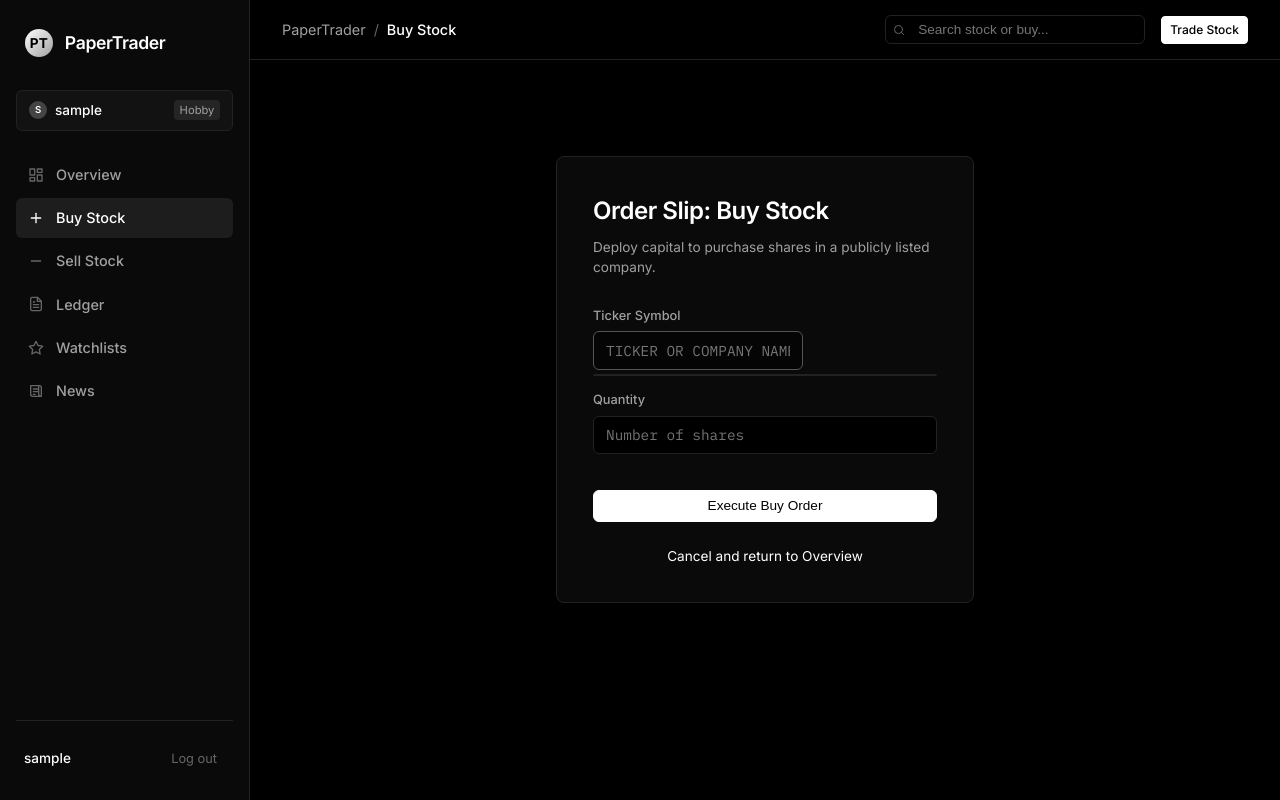
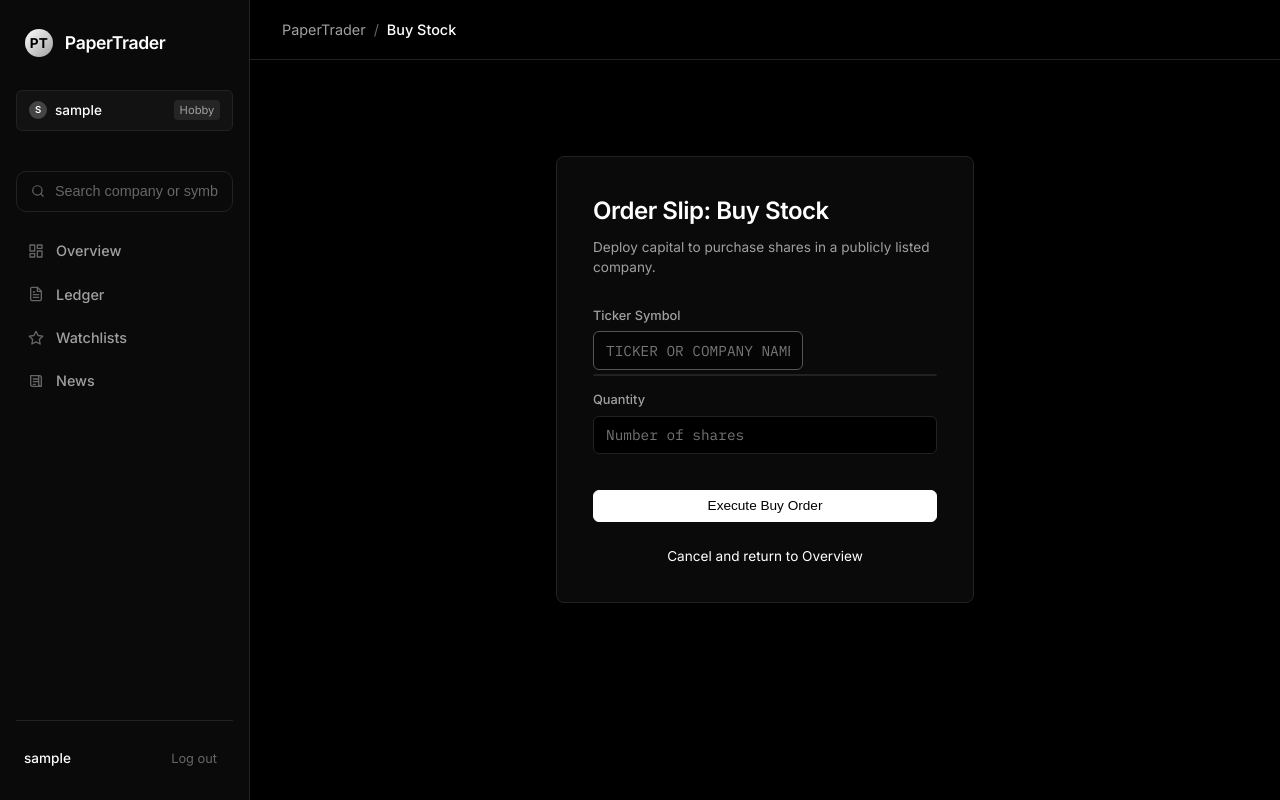
Before and after one commit to Arjunmohansaxena/PaperTrader, a Flask app: page /buy in a window 1280 px wide. Run offline with Flask 3, Linux system fonts and the light colour scheme; the visitor is signed in with stand-in values (Sample User, id 1).

Commit message:
search bar added

```diff
--- a/services/market_data_provider.py
+++ b/services/market_data_provider.py
@@ -284,10 +284,6 @@ def get_historical_prices(symbol: str, range_key: str) -> list[dict]:
             interval=interval,
             auto_adjust=False
         )
-        print("DataFrame:")
-        print(df)
-        print("Shape:", df.shape)
-        print("Columns:", df.columns)
     except Exception as e:
         raise StockNotFoundError(f"Could not fetch chart data for {symbol}: {e}")
 
--- a/static/search.js
+++ b/static/search.js
@@ -1,59 +1,116 @@
 document.addEventListener("DOMContentLoaded", () => {
-    document.querySelectorAll(".symbol-search").forEach((input) => {
-        const box = input.closest(".search-box");
-        const suggestionsEl = box ? box.querySelector(".suggestions") : null;
+    document.querySelectorAll(".symbol-search, #sidebar-search-input").forEach((input) => {
+
+        let suggestionsEl;
+        let container = null;
+
+        if (input.id === "sidebar-search-input") {
+            suggestionsEl = document.getElementById("sidebar-search-results");
+        } else {
+            container = input.closest(".search-box");
+            suggestionsEl = container ? container.querySelector(".suggestions") : null;
+        }
+
         if (!suggestionsEl) return;
 
         let debounceTimer;
 
         input.addEventListener("input", () => {
+
             clearTimeout(debounceTimer);
+
             const query = input.value.trim();
+
             if (query.length < 2) {
                 suggestionsEl.innerHTML = "";
+                suggestionsEl.style.display = "none";
                 return;
             }
-            debounceTimer = setTimeout(() => runSearch(query, input, suggestionsEl), 300);
+
+            debounceTimer = setTimeout(() => {
+                runSearch(query, input, suggestionsEl);
+            }, 250);
         });
 
         document.addEventListener("click", (event) => {
-            if (box && !box.contains(event.target)) {
+
+            if (
+                event.target !== input &&
+                !suggestionsEl.contains(event.target)
+            ) {
                 suggestionsEl.innerHTML = "";
+                suggestionsEl.style.display = "none";
             }
+
         });
 
         suggestionsEl.addEventListener("click", (event) => {
+
             const item = event.target.closest(".suggestion");
             if (!item) return;
-            input.value = item.dataset.symbol;
+
+            const symbol = item.dataset.symbol;
+
+            // Sidebar search
+            if (input.id === "sidebar-search-input") {
+                window.location.href = `/company/${symbol}`;
+                return;
+            }
+
+            // Buy / Sell page search
+            input.value = symbol;
             suggestionsEl.innerHTML = "";
+            suggestionsEl.style.display = "none";
             input.focus();
+
         });
+
     });
+
 });
 
+
 async function runSearch(query, input, suggestionsEl) {
+
     let response;
+
     try {
+
         response = await fetch(`/api/search?q=${encodeURIComponent(query)}`);
+
     } catch (err) {
+
         suggestionsEl.innerHTML = "";
+        suggestionsEl.style.display = "none";
+        return;
+
+    }
+
+    if (!response.ok) {
+        suggestionsEl.innerHTML = "";
+        suggestionsEl.style.display = "none";
         return;
     }
-    if (!response.ok) {
+
+    const stocks = await response.json();
+    console.log(stocks);
+
+    if (input.value.trim() !== query) return;
+
+    if (!stocks.length) {
         suggestionsEl.innerHTML = "";
+        suggestionsEl.style.display = "none";
         return;
     }
-    const stocks = await response.json();
-    if (input.value.trim() !== query) return; // stale response guard
-    if (!stocks.length) {
-        suggestionsEl.innerHTML = "";
-        return;
-    }
-    suggestionsEl.innerHTML = stocks.map((stock) => `
+
+    suggestionsEl.innerHTML = stocks.map(stock => `
         <div class="suggestion" data-symbol="${stock.symbol}">
-            <strong>${stock.symbol}</strong>
-            <span>${stock.description}</span>
+            <div class="search-symbol">${stock.symbol}</div>
+            <div class="search-name">${stock.description}</div>
         </div>
     `).join("");
+    if (input.id === "sidebar-search-input") {
+    suggestionsEl.style.display = "block";
 }
+
+}
--- a/static/style.css
+++ b/static/style.css
@@ -1279,6 +1279,99 @@ a:hover {
     margin-top: 0.2rem;
 }
 
+/* ==========================
+   Sidebar Search
+========================== */
+
+.sidebar-search{
+    position:relative;
+    margin:1rem 0 1.25rem;
+}
+
+.sidebar-search-box{
+    display:flex;
+    align-items:center;
+    gap:.65rem;
+    background:var(--bg-card);
+    border:1px solid var(--border-primary);
+    border-radius:10px;
+    padding:.7rem .85rem;
+}
+
+.sidebar-search-box:focus-within{
+    border-color:var(--accent-blue);
+}
+
+.sidebar-search-icon{
+    width:16px;
+    height:16px;
+    color:var(--text-muted);
+}
+
+#sidebar-search-input{
+    width:100%;
+    border:none;
+    outline:none;
+    background:transparent;
+    color:var(--text-primary);
+    font-size:.9rem;
+}
+
+#sidebar-search-input::placeholder{
+    color:var(--text-muted);
+}
+
+/* Results */
+
+.sidebar-search-results{
+    position:absolute;
+    top:100%;
+    left:0;
+    right:0;
+
+    background:var(--bg-card);
+
+    border:1px solid var(--border-primary);
+
+    border-radius:10px;
+
+    margin-top:6px;
+
+    max-height:320px;
+
+    overflow-y:auto;
+
+    z-index:9999;
+
+    display:none;
+
+    box-shadow:0 10px 25px rgba(0,0,0,.45);
+}
+
+.sidebar-search-results .suggestion{
+    padding:12px;
+    cursor:pointer;
+    border-bottom:1px solid var(--border-primary);
+}
+
+.sidebar-search-results .suggestion:last-child{
+    border-bottom:none;
+}
+
+.sidebar-search-results .suggestion:hover{
+    background:var(--bg-card-hover);
+}
+
+.search-symbol{
+    color:white;
+    font-weight:600;
+}
+
+.search-name{
+    color:var(--text-secondary);
+    font-size:.8rem;
+}
+
 .chart-card { padding-bottom: 1.25rem; }
 .chart-card-header { display: flex; justify-content: space-between; align-items: center; flex-wrap: wrap; gap: 0.5rem; margin-bottom: 0.75rem; }
 .range-tabs { display: flex; gap: 0.25rem; background: var(--bg-secondary); border: 1px solid var(--border-primary); border-radius: 8px; padding: 0.2rem; }
--- a/templates/base.html
+++ b/templates/base.html
@@ -27,7 +27,25 @@
                 </div>
                 <span class="workspace-badge">Hobby</span>
             </div>
+             <!-- Sidebar Search -->
+            <div class="sidebar-search">
+                <div class="sidebar-search-box">
+                    <svg class="sidebar-search-icon" viewBox="0 0 24 24" fill="none"
+                        stroke="currentColor" stroke-width="2"
+                        stroke-linecap="round" stroke-linejoin="round">
+                        <circle cx="11" cy="11" r="8"></circle>
+                        <line x1="21" y1="21" x2="16.65" y2="16.65"></line>
+                    </svg>
 
+                    <input
+                        id="sidebar-search-input"
+                        type="text"
+                        placeholder="Search company or symbol..."
+                        autocomplete="off">
+                </div>
+
+                <div id="sidebar-search-results" class="sidebar-search-results"></div>
+            </div>
             <!-- Nav Links -->
             <nav class="sidebar-nav">
                 <a href="{{ url_for('dashboard') }}" class="nav-item {{ 'active' if request.endpoint == 'dashboard' }}">
@@ -38,19 +56,6 @@
                         <rect x="3" y="16" width="7" height="5"></rect>
                     </svg>
                     Overview
-                </a>
-                <a href="{{ url_for('buy') }}" class="nav-item {{ 'active' if request.endpoint == 'buy' }}">
-                    <svg viewBox="0 0 24 24" fill="none" stroke="currentColor" stroke-width="2" stroke-linecap="round" stroke-linejoin="round">
-                        <line x1="12" y1="5" x2="12" y2="19"></line>
-                        <line x1="5" y1="12" x2="19" y2="12"></line>
-                    </svg>
-                    Buy Stock
-                </a>
-                <a href="{{ url_for('sell') }}" class="nav-item {{ 'active' if request.endpoint == 'sell' }}">
-                    <svg viewBox="0 0 24 24" fill="none" stroke="currentColor" stroke-width="2" stroke-linecap="round" stroke-linejoin="round">
-                        <line x1="5" y1="12" x2="19" y2="12"></line>
-                    </svg>
-                    Sell Stock
                 </a>
                 <a href="{{ url_for('history') }}" class="nav-item {{ 'active' if request.endpoint == 'history' }}">
                     <svg viewBox="0 0 24 24" fill="none" stroke="currentColor" stroke-width="2" stroke-linecap="round" stroke-linejoin="round">
@@ -113,19 +118,6 @@
                     </div>
                 </div>
 
-                <div class="top-bar-right">
-                    <!-- Search Form -->
-                    <form action="{{ url_for('buy') }}" method="get" class="top-search-form">
-                        <svg class="search-icon-svg" viewBox="0 0 24 24" fill="none" stroke="currentColor" stroke-width="2" stroke-linecap="round" stroke-linejoin="round">
-                            <circle cx="11" cy="11" r="8"></circle>
-                            <line x1="21" y1="21" x2="16.65" y2="16.65"></line>
-                        </svg>
-                        <input type="text" name="symbol" class="top-search-input" placeholder="Search stock or buy..." autocomplete="off">
-                    </form>
-                    <div class="btn-group">
-                        <a href="{{ url_for('buy') }}" class="btn btn-primary btn-sm">Trade Stock</a>
-                    </div>
-                </div>
             </header>
             {% endif %}
 
@@ -148,5 +140,6 @@
             </div>
         </main>
     </div>
+<script src="{{ url_for('static', filename='search.js') }}"></script>
 </body>
 </html>
--- a/templates/watchlists.html
+++ b/templates/watchlists.html
@@ -28,7 +28,9 @@
                 {% for stock in wl.stocks %}
                 <div class="watchlist-stock-row">
                     <div class="wl-stock-left">
-                        <span class="wl-stock-symbol">{{ stock.symbol }}</span>
+                        <a href="{{ url_for('company_page', symbol=stock.symbol) }}" class="wl-stock-symbol">
+                            {{ stock.symbol }}
+                        </a>
                         {% if stock.price > 0 %}
                         <span class="wl-stock-price">${{ "%.2f"|format(stock.price) }}</span>
                         {% else %}
```
